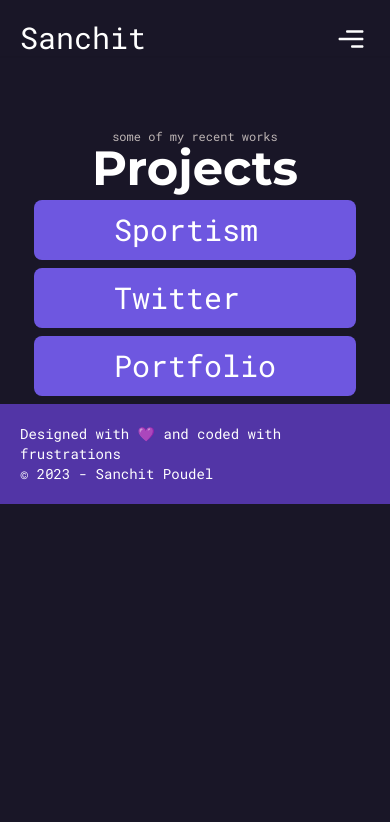
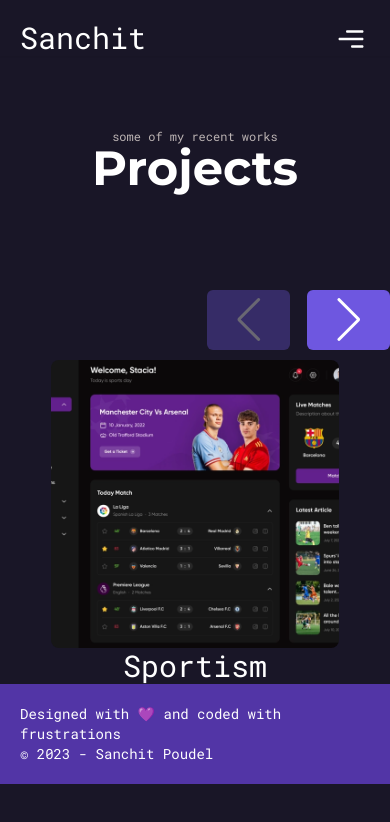
Before and after one commit to poudelsanchit/Sanchit-Poudel, a React (Vite) app: page /projects in a window 390 px wide. Shown: the top 822 px of the page. Built offline with nearby package versions, Linux system fonts and the light colour scheme.

Commit message:
Responsive projects section

```diff
--- a/src/Components/ProjectsItem.jsx
+++ b/src/Components/ProjectsItem.jsx
@@ -6,9 +6,14 @@ const ProjectsItem = ({ name, img, desc }) => {
     return (
 
         <>
-            <div className='text-3xl bg-bg-secondary2 px-20 py-3 rounded-lg m-2' >
+            <div className='flex flex-col items-center justify-center text-3xl  mt-2 pt-20 z-0' >
+                <div className='w-72 h-72 rounded-lg xl::w-96'>
+                    <img src={img} alt="" className='object-cover w-full h-full rounded-lg' />
+                </div>
                 <div>{name}</div>
+
             </div>
+
 
         </>
     )
--- a/src/Pages/Home.jsx
+++ b/src/Pages/Home.jsx
@@ -78,6 +78,7 @@ const Home = () => {
                     <div className='text-text-tertiary text-sm  pt-3'>What excites me most about working in software development is being able to design and create things that have purpose and solve real problems. Leaning into customer research and insight, finding the right problems to solve, delivering that value as quickly as possible, learning from it and then iterating and improving that value over time is the key to great design. </div> */}
                 </div>
                 <Projects />
+
                 <Testimonals />
 
                 <br />
--- a/src/Pages/Projects.jsx
+++ b/src/Pages/Projects.jsx
@@ -3,11 +3,11 @@ import Sportism from '../assets/sportism.png'
 import Twitter from '../assets/twitter.png'
 import Portfolio from '../assets/image4.jpg'
 import ProjectsItem from '../Components/ProjectsItem'
-import { Swiper, SwiperSlide } from 'swiper/react';
-import 'swiper/css';
-import 'swiper/css/navigation';
-import 'swiper/css/pagination';
-import 'swiper/css/scrollbar';
+import { Swiper, SwiperSlide } from "swiper/react";
+import "swiper/css";
+import "swiper/css/navigation";
+import SwiperCore, { Navigation, Pagination } from "swiper";
+SwiperCore.use([Navigation]);
 
 const Projects = () => {
     const projects = [
@@ -19,7 +19,7 @@ const Projects = () => {
         },
         {
             id: 2,
-            name: 'Twitter',
+            name: 'TwitterVerse',
             desc: 'Introducing "TweetVerse," a dynamic webapp that mirrors the essence of Twitter. Connect, engage, and express yourself with real-time tweets, trending hashtags, private messaging, and powerful search features. Join TweetVerse today!',
             img: `${Twitter}`
         },
@@ -29,19 +29,69 @@ const Projects = () => {
             desc: 'Protfolio is the ultimate sports app, offering live scores, standings, personalized notifications, and a social community. Stay updated, engage with fellow fans, and never miss a moment of sporting excitement. Download Sportism now and experience sports like never before.',
             img: `${Portfolio}`
         },
+        {
+            id: 3,
+            name: 'Twitter',
+            desc: 'Protfolio is the ultimate sports app, offering live scores, standings, personalized notifications, and a social community. Stay updated, engage with fellow fans, and never miss a moment of sporting excitement. Download Sportism now and experience sports like never before.',
+            img: `${Portfolio}`
+        },
+        {
+            id: 1,
+            name: 'Sportism',
+            desc: 'Sportism is the ultimate sports app, offering live scores, standings, personalized notifications, and a social community. Stay updated, engage with fellow fans, and never miss a moment of sporting excitement. Download Sportism now and experience sports like never before.',
+            img: `${Sportism}`
+        },
+        {
+            id: 2,
+            name: 'TwitterVerse',
+            desc: 'Introducing "TweetVerse," a dynamic webapp that mirrors the essence of Twitter. Connect, engage, and express yourself with real-time tweets, trending hashtags, private messaging, and powerful search features. Join TweetVerse today!',
+            img: `${Twitter}`
+        },
+        {
+            id: 3,
+            name: 'Portfolio',
+            desc: 'Protfolio is the ultimate sports app, offering live scores, standings, personalized notifications, and a social community. Stay updated, engage with fellow fans, and never miss a moment of sporting excitement. Download Sportism now and experience sports like never before.',
+            img: `${Portfolio}`
+        },
+        {
+            id: 3,
+            name: 'Twitter',
+            desc: 'Protfolio is the ultimate sports app, offering live scores, standings, personalized notifications, and a social community. Stay updated, engage with fellow fans, and never miss a moment of sporting excitement. Download Sportism now and experience sports like never before.',
+            img: `${Portfolio}`
+        },
     ];
 
     return (
-        <div className='pt-32 flex flex-col justify-center items-center w-full'>
+        <div className='pt-32 flex flex-col justify-center items-center w-full '>
             <div className='flex flex-col items-center text-xs text-text-tertiary'>some of my recent works</div>
             <div className='flex flex-col items-center text-5xl w-full  justify-center font-Montserrat font-bold pt-2s'>Projects</div>
             {/* project items */}
 
-            <div  >
+            <div className='w-full   items-center justify-center'>
+                < div className='w-full  rounded-lg pt-20'>
+                    <Swiper slidesPerView={1} navigation={true} modules={[Navigation, Pagination]}
+                        breakpoints={
+                            {
+                                640: {
+                                    slidesPerView: 1
+                                },
+                                768: {
+                                    slidesPerView: 2
+                                },
+                                1200: {
+                                    slidesPerView: 3
+                                }
+                            }
+                        }
+
+                    >
+
                         {
                             projects.map((projects) => {
                                 return (
+                                    <SwiperSlide >
                                         <ProjectsItem name={projects.name} img={projects.img} desc={projects.desc} />
+                                    </SwiperSlide>
 
 
 
@@ -51,8 +101,11 @@ const Projects = () => {
 
                             })
                         }
+                    </Swiper >
+
 
                 </div >
+            </div>
 
 
         </div >
--- a/src/index.css
+++ b/src/index.css
@@ -49,6 +49,8 @@
     .items-end {
         align-items: flex-end;
     }
+
+
 
 }
 
@@ -112,3 +114,23 @@
 
 
 }
+
+
+.swiper-button-next,
+.swiper-button-prev {
+    position: absolute;
+    height: 50px;
+    width: fit-content;
+    padding: 30px;
+    background-color: #6e57e0;
+    color: white;
+    border-radius: 6px;
+    top: 40px;
+    right: 0;
+    left: auto;
+
+}
+
+.swiper-button-prev {
+    right: 100px;
+}
```
Lines whose indentation alone changed are shown as unchanged.
